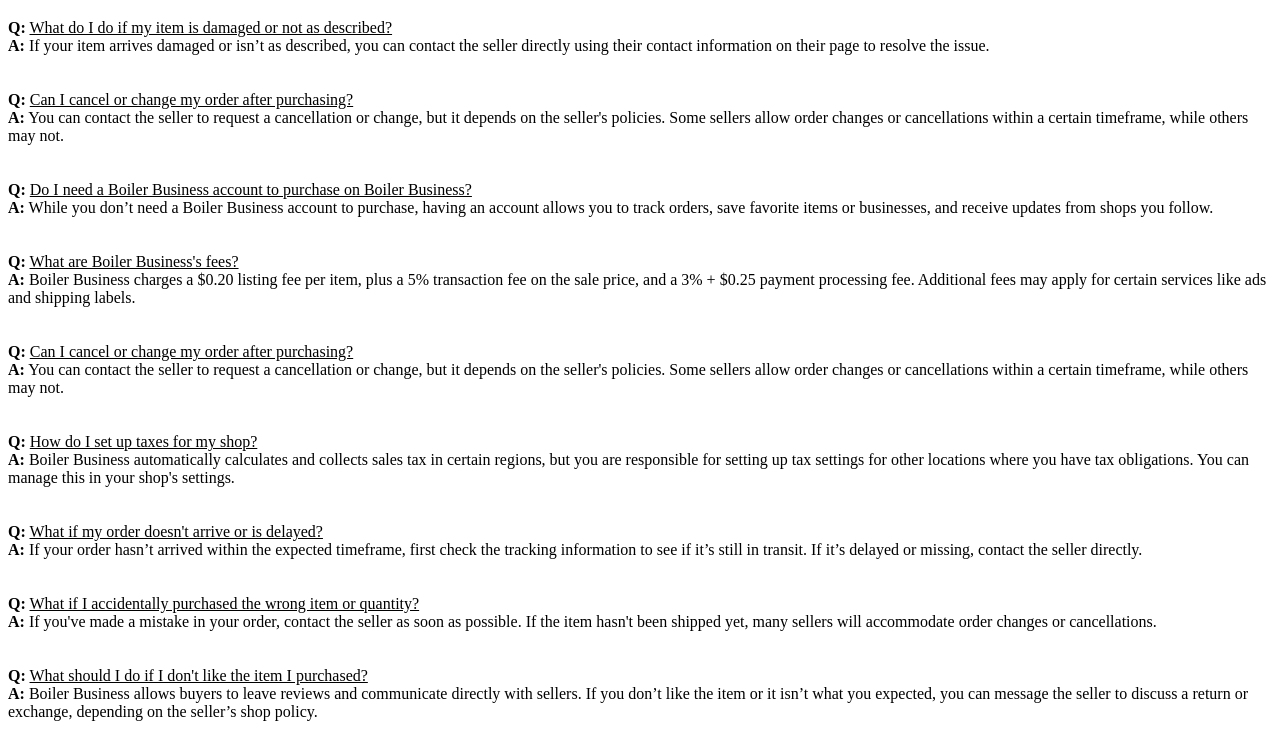
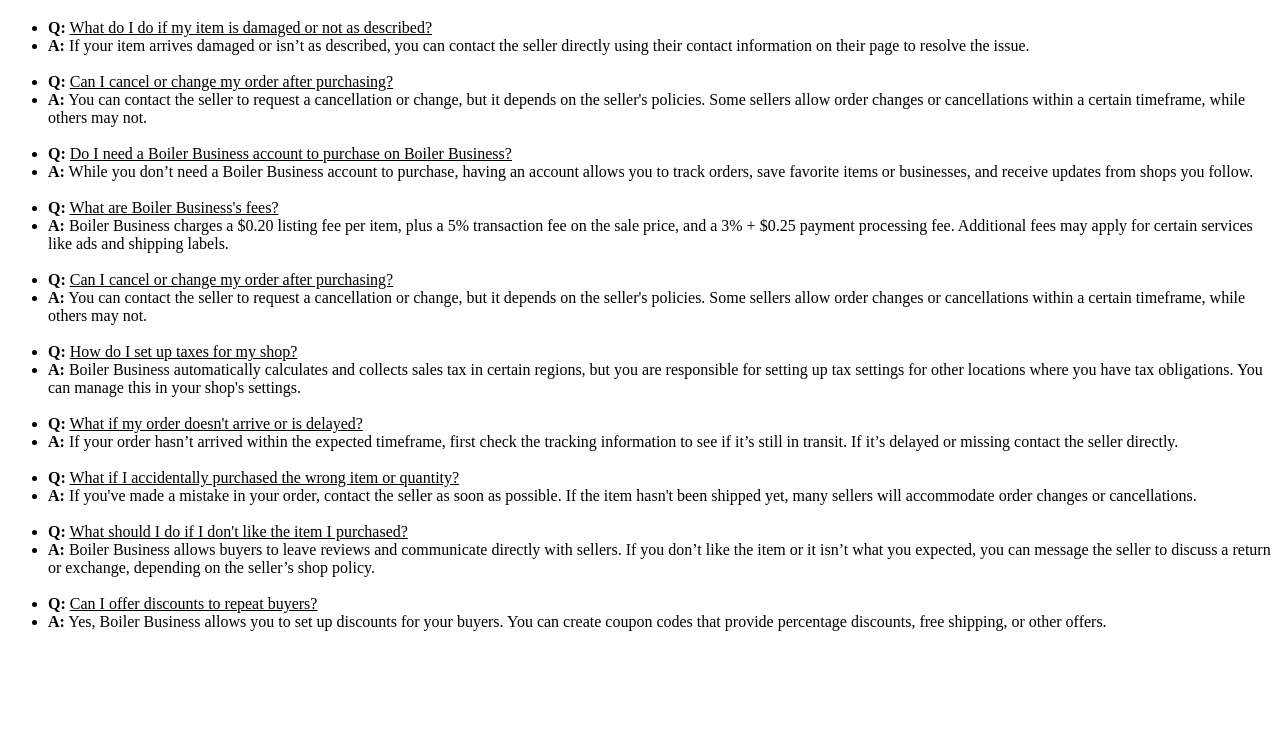
Before and after one commit to pCat78/CGT-141-Project-, a plain HTML site: page faq.html in a window 1280 px wide. Shown: the part 61-800 px from the top of the page. Drawn offline with Linux system fonts and the light colour scheme; files that its build step writes are made by us from their sources.

Commit message:
Update faq.html

```diff
--- a/faq.html
+++ b/faq.html
@@ -3,73 +3,66 @@
    <head>
        <meta charset="UTF-8">
        <meta name="viewport" content="width=device-width, initial-scale=1.0">
-       <link rel="stylesheet" href="masterfaq.css">
+       <link rel="stylesheet" href="master.css">
        <title>Project</title>
    </head>
    <body>
     <div id="container">
+        <h1 class="title">FAQ</h1>
+            <ul>
+                <li><b>Q:</b> <u>What do I do if my item is damaged or not as described?</u></li>
+                <li><b>A:</b> If your item arrives damaged or isn’t as described, you can
+                    contact the seller directly using their contact information on their page
+                    to resolve the issue.</li>
+                <br>
+                <li><b>Q:</b> <u>Can I cancel or change my order after purchasing?</u> </li>
+                <li> <b>A:</b> You can contact the seller to request a cancellation or change,
+                        but it depends on the seller's policies. Some sellers allow order changes
+                        or cancellations within a certain timeframe, while others may not.</li>
+                <br>
+                <li><b>Q:</b> <u>Do I need a Boiler Business account to purchase on Boiler Business?</u> </li>
+                <li><b>A:</b> While you don’t need a Boiler Business account to purchase, having an
+                    account allows you to track orders, save favorite items or businesses, and receive
+                        updates from shops you follow.</li>
+                <br>
+                <li><b>Q:</b> <u>What are Boiler Business's fees? </u> </li>
+                <li><b>A:</b> Boiler Business charges a $0.20 listing fee
+                    per item, plus a 5% transaction fee on the sale price, and a 3% +
+                    $0.25 payment processing fee. Additional fees may apply for certain services
+                    like ads and shipping labels. </li>
+                <br>
+                <li><b>Q:</b> <u>Can I cancel or change my order after purchasing? </u> </li>
+                <li><b>A:</b> You can contact the seller to request a cancellation or change,
+                    but it depends on the seller's policies. Some sellers allow order changes or
+                    cancellations within a certain timeframe, while others may not. </li>
+                <br>
+                <li><b>Q:</b> <u>How do I set up taxes for my shop? </u> </li>
+                <li><b>A:</b> Boiler Business automatically calculates and collects
+                        sales tax in certain regions, but you are responsible for setting up tax settings
+                        for other locations where you have tax obligations. You can manage this in your
+                        shop's settings. </li>
+                <br>
+                <li><b>Q:</b> <u>What if my order doesn't arrive or is delayed? </u></li>
+                <li><b>A:</b> If your order hasn’t arrived within the expected timeframe, first check
+                    the tracking information to see if it’s still in transit. If it’s delayed or missing
+                        contact the seller directly. </li>
+                <br>
+                <li><b>Q:</b> <u>What if I accidentally purchased the wrong item or quantity? </u></li>
+                <li><b>A:</b> If you've made a mistake in your order, contact the seller as soon as possible.
+                    If the item hasn't been shipped yet, many sellers will accommodate order changes or cancellations.</li>
+                <br>
+                <li><b>Q:</b> <u>What should I do if I don't like the item I purchased? </u></li>
+                <li><b>A:</b> Boiler Business allows buyers to leave reviews and communicate directly
+                        with sellers. If you don’t like the item or it isn’t what you expected, you can
+                        message the seller to discuss a return or exchange, depending on the seller’s shop policy.</li>
+                <br>
+                <li><b>Q:</b> <u>Can I offer discounts to repeat buyers? </u></li>
+                <li><b>A:</b> Yes, Boiler Business allows you to set up discounts for your buyers. You can create coupon codes that provide percentage discounts, free shipping, or other offers.</li>
+            </ul>
 
-           <div class="columns">
-               <div class="left-columnf">
-                <h1>FAQ</h1>
-                   <section>
-                       <p>
-                            <b>Q:</b> <u>What do I do if my item is damaged or not as described?</u>
-                            <br /><b>A:</b> If your item arrives damaged or isn’t as described, you can contact the seller directly using their contact information on their page to resolve the issue.<br />
-                            <br /><br />
-                           <b>Q:</b> <u>Can I cancel or change my order after purchasing?</u>
-                           <br /><b>A:</b> You can contact the seller to request a cancellation or change, but it depends on the seller's policies. Some sellers allow order changes or cancellations within a certain timeframe, while others may not.<br />
-                           <br /><br />
-                           <b>Q:</b> <u>Do I need a Boiler Business account to purchase on Boiler Business?</u>
-                           <br /><b>A:</b> While you don’t need a Boiler Business account to purchase, having an account allows you to track orders, save favorite items or businesses, and receive updates from shops you follow.<br />
-                           <br /><br />
-                           <b>Q:</b> <u>What are Boiler Business's fees? </u>
-                           <br /><b>A:</b> Boiler Business charges a $0.20 listing fee per item, plus a 5% transaction fee on the sale price, and a 3% + $0.25 payment processing fee. Additional fees may apply for certain services like ads and shipping labels. <br />
-                           <br /><br />
-                           <b>Q:</b> <u>Can I cancel or change my order after purchasing? </u>
-                           <br /><b>A:</b> You can contact the seller to request a cancellation or change, but it depends on the seller's policies. Some sellers allow order changes or cancellations within a certain timeframe, while others may not. <br />
-                           <br /><br />
-                           <b>Q:</b> <u>How do I set up taxes for my shop? </u>
-                           <br /><b>A:</b> Boiler Business automatically calculates and collects sales tax in certain regions, but you are responsible for setting up tax settings for other locations where you have tax obligations. You can manage this in your shop's settings. <br />
-                           <br /><br />
-                           <b>Q:</b> <u>What if my order doesn't arrive or is delayed? </u>
-                           <br /><b>A:</b> If your order hasn’t arrived within the expected timeframe, first check the tracking information to see if it’s still in transit. If it’s delayed or missing, contact the seller directly. <br />
-                           <br /><br />
-                           <b>Q:</b> <u>What if I accidentally purchased the wrong item or quantity? </u>
-                           <br /><b>A:</b> If you've made a mistake in your order, contact the seller as soon as possible. If the item hasn't been shipped yet, many sellers will accommodate order changes or cancellations. <br />
-                           <br /><br />
-                           <b>Q:</b> <u>What should I do if I don't like the item I purchased? </u>
-                           <br /><b>A:</b> Boiler Business allows buyers to leave reviews and communicate directly with sellers. If you don’t like the item or it isn’t what you expected, you can message the seller to discuss a return or exchange, depending on the seller’s shop policy. <br />
-                           <br /><br />
-                           <b>Q:</b> <u>Can I offer discounts to repeat buyers? </u>
-                           <br /><b>A:</b> Yes, Boiler Business allows you to set up discounts for your buyers. You can create coupon codes that provide percentage discounts, free shipping, or other offers. <br />
-                        </p>
-                    </section>
-               </div> <!--left-column-->
+            <footer>
 
-               <footer>
-               <div class="bottom-columnf">
-                <h1>Additional Questions?</h1>
-                   <section>
-                       <p>
-                           <h2>Contact Us:</h2>
-                           Emails:
-                           <br/>Marisa Matney: matney0@purdue.edu<br/>
-                           Allison Mau: maua@purdue.edu
-                           <br/>Isabel Fuh: ifuh@purdue.edu<br/>
-                           <br /><br />
-                           Phone Numbers:
-                           <br/>Marisa Matney: 317-658-9085 <br/>
-                           Allison Mau: 408-505-8542
-                           <br/>Isabel Fuh: 408-210-9462 <br/>
-                        </p>
-                    </section>
-               </div> <!--bottom-column-->
             </footer>
-
-
-           </div> <!--columns-->
-       </div>
     </div> <!--container-->
    </body>
 </html>
```
